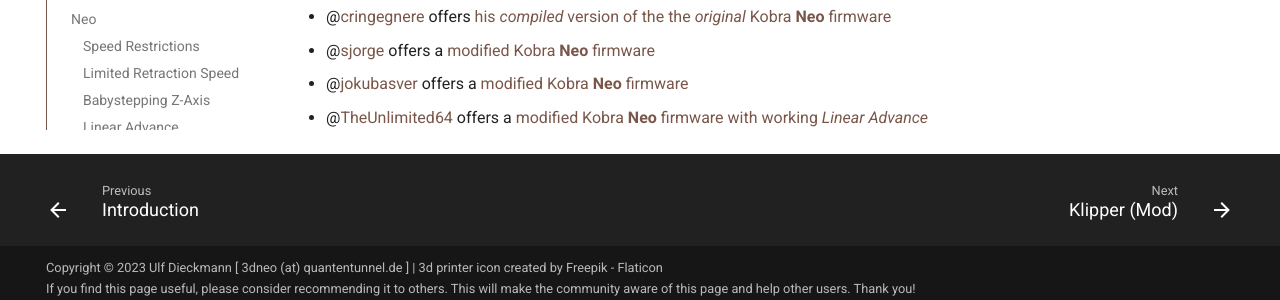
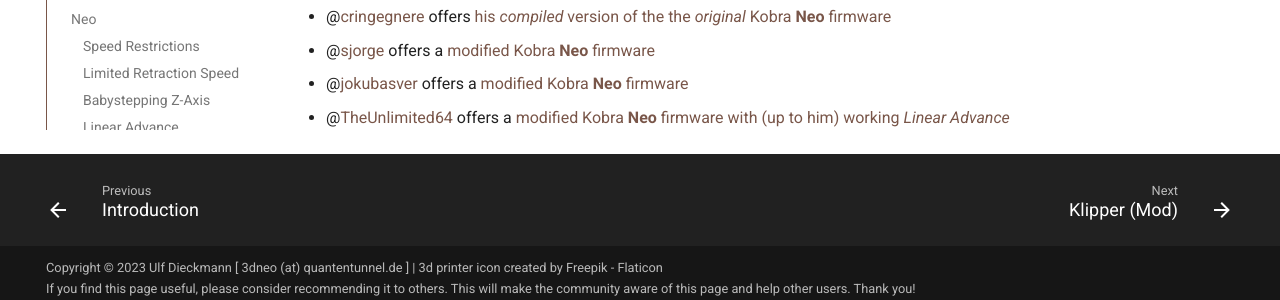
Before and after one commit to 1coderookie/KobraGoNeoInsights, an MkDocs documentation site: the page built from docs/firmware/fw_marlin.md, in a window 1280 px wide and 900 px high, scrolled down 17048 px. Shown: the part 568-868 px from the top of the window. Built offline with MkDocs 1.6.1 and Material for MkDocs 9.7.7, drawn with Linux system fonts in a browser that asks for light colours; comment, search, counter and statistics services are not loaded.

Commit message:
Update fw_marlin.md

```diff
--- a/docs/firmware/fw_marlin.md
+++ b/docs/firmware/fw_marlin.md
@@ -867,4 +867,4 @@
 - @[cringegnere](https://github.com/cringegnere) offers [his *compiled* version of the the *original* Kobra **Neo** firmware](https://github.com/cringegnere/Kobra_Neo/releases/tag/v1.3.3_original)
 - @[sjorge](https://github.com/sjorge) offers a [modified Kobra **Neo** firmware](https://github.com/sjorge/Kobra_Neo_Fw)
 - @[jokubasver](https://github.com/jokubasver) offers a [modified Kobra **Neo** firmware](https://github.com/jokubasver/Kobra_Neo)
-- @[TheUnlimited64](https://github.com/TheUnlimited64) offers a [modified Kobra **Neo** firmware with working *Linear Advance*](https://github.com/TheUnlimited64/Kobra_Neo_Firmware)
+- @[TheUnlimited64](https://github.com/TheUnlimited64) offers a [modified Kobra **Neo** firmware with (up to him) working *Linear Advance*](https://github.com/TheUnlimited64/Kobra_Neo_Firmware)
```
